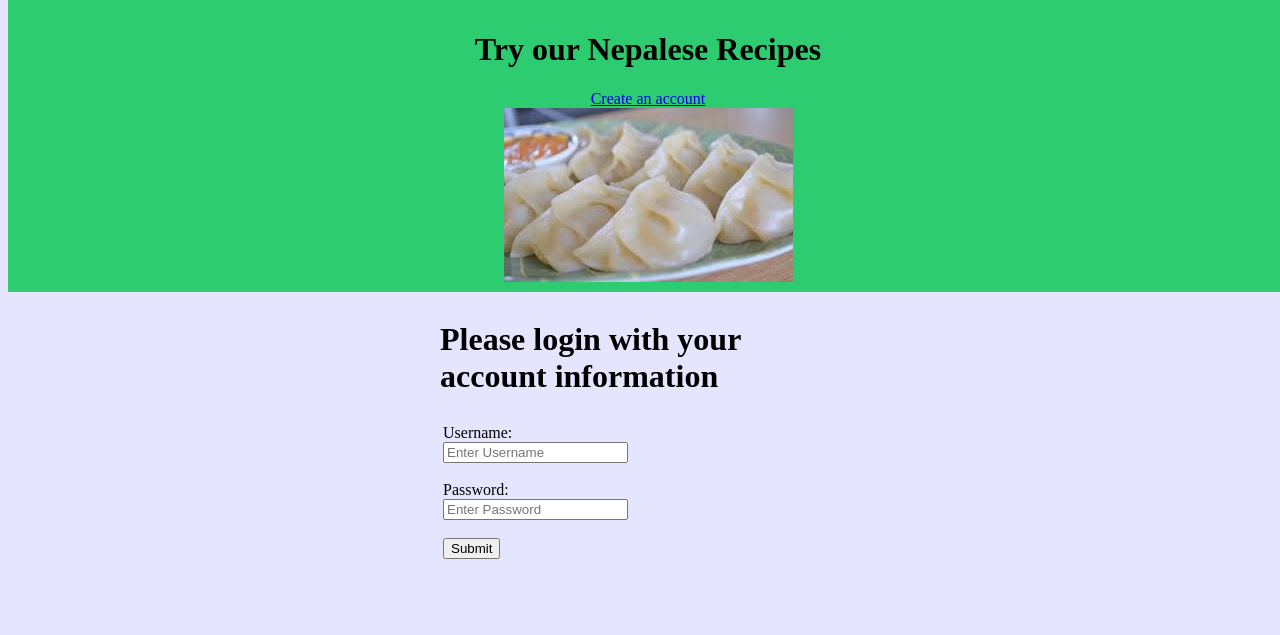
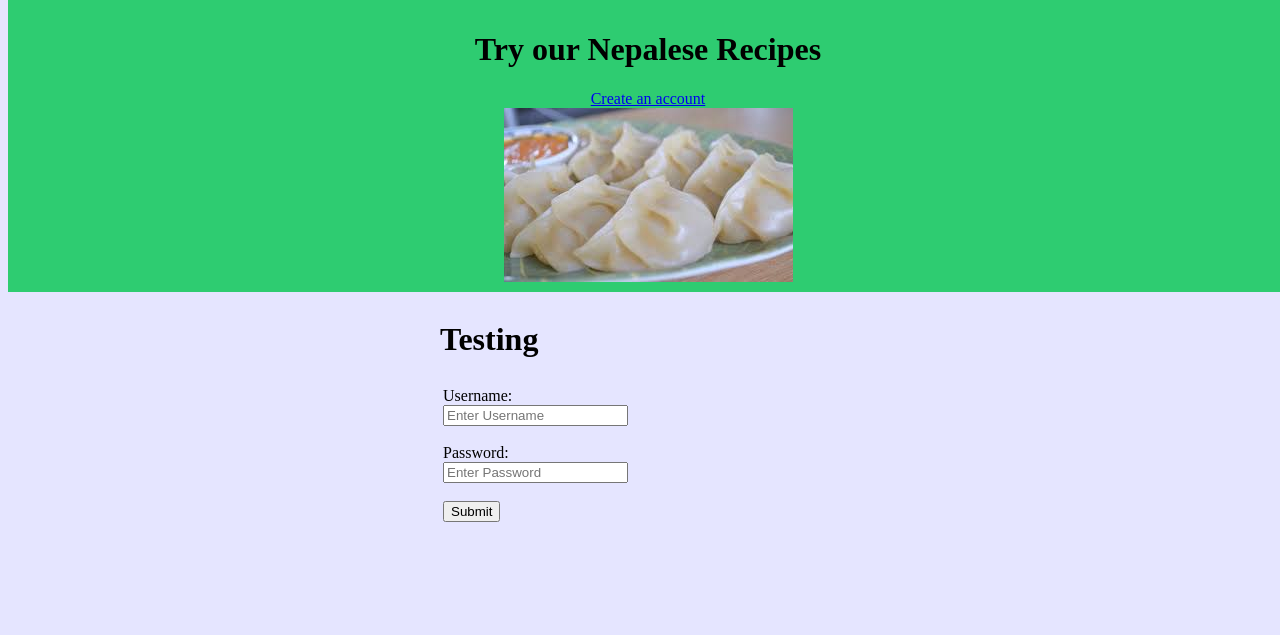
Before and after one commit to RizalPrashant/WebDev, a PHP site: page /login.php in a window 1280 px wide. Shown: the top 635 px of the page. Run offline with PHP 8.4, Linux system fonts and the light colour scheme.

Commit message:
Just testing

```diff
--- a/login.php
+++ b/login.php
@@ -17,7 +17,7 @@
 </div>
 
 <div id="loginbox">
-<h1>Please login with your account information</h1>
+<h1>Testing</h1>
 <table style="width:40%" height = 20%>
 <tr>
     <th></th>
```
